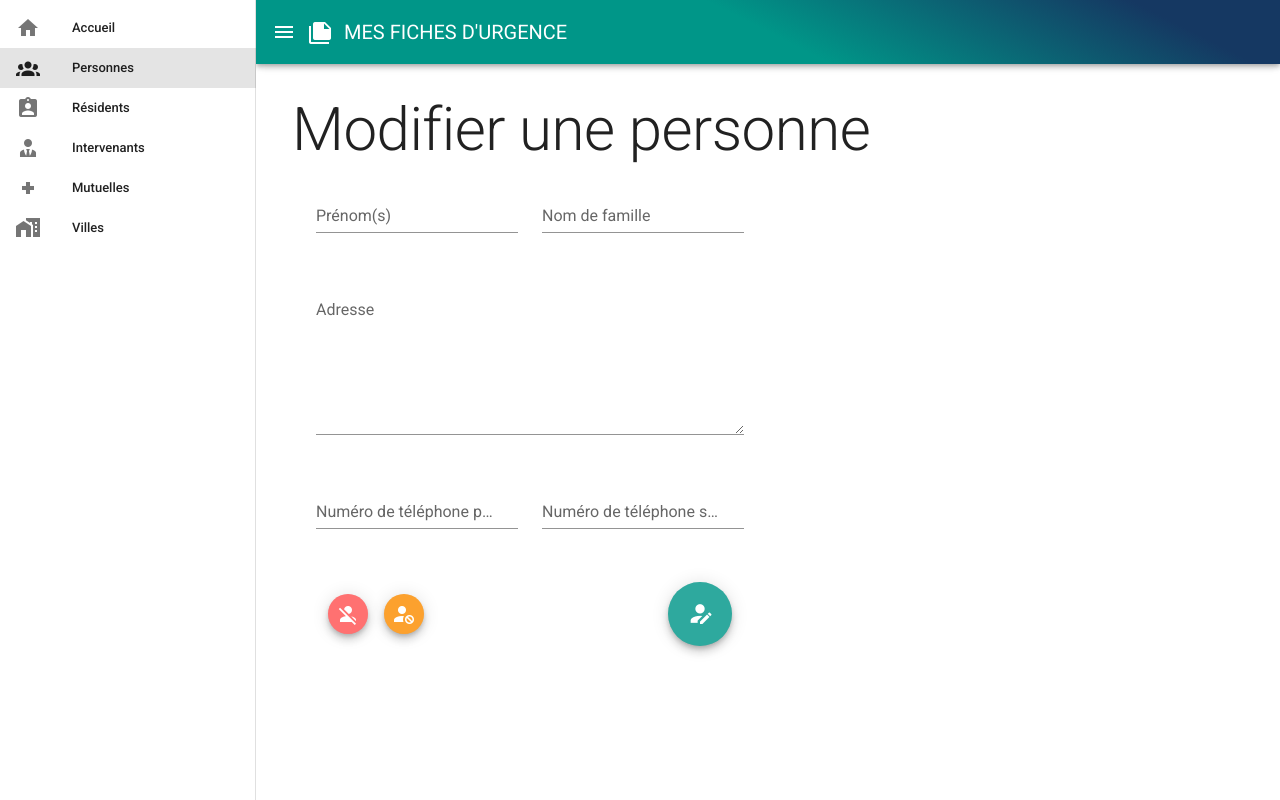
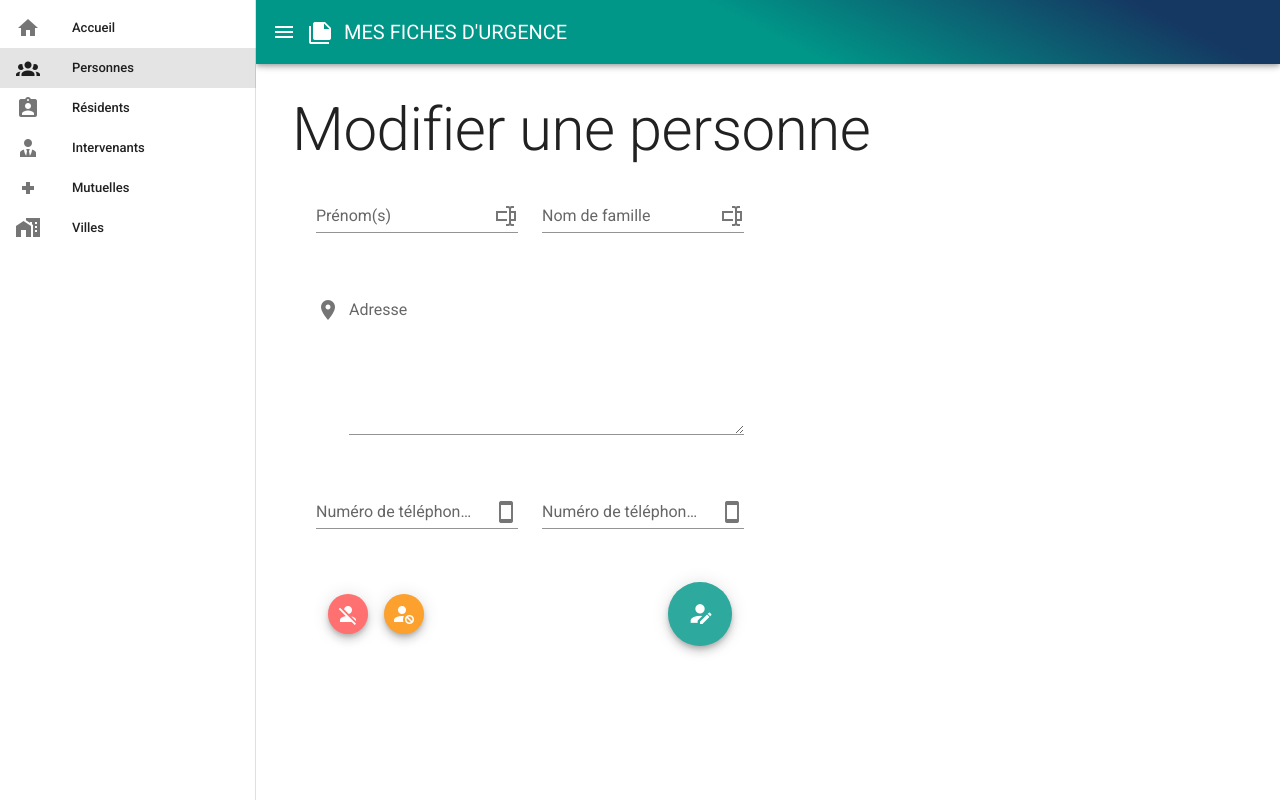
Before and after one commit to Ibi-A/fiches-urgence-frontend, a Vue app: page /persons/person-id in a window 1280 px wide. Built offline with nearby package versions, Linux system fonts and the light colour scheme.

Commit message:
added icons to input fields

```diff
--- a/src/components/CityEditionForm.vue
+++ b/src/components/CityEditionForm.vue
@@ -1,7 +1,7 @@
 <template>
   <v-form>
-    <v-text-field label="Nom" required></v-text-field>
-    <v-text-field label="Code postal" required></v-text-field>
+    <v-text-field append-icon="mdi-form-textbox" label="Nom" required></v-text-field>
+    <v-text-field append-icon="mdi-city" label="Code postal" required></v-text-field>
 
     <v-btn fab small class="mx-2" color="warning">
       <v-icon>mdi-cancel</v-icon>
--- a/src/components/ContributorEditionForm.vue
+++ b/src/components/ContributorEditionForm.vue
@@ -1,11 +1,11 @@
 <template>
   <v-form>
-    <v-text-field label="Prénom(s)" required></v-text-field>
-    <v-text-field label="Nom de famille" required></v-text-field>
-    <v-textarea label="Adresse" v-bind:value="personId"></v-textarea>
-    <v-text-field label="Numéro de téléphone principal"></v-text-field>
-    <v-text-field label="Numéro de téléphone secondaire"></v-text-field>
-    <v-text-field label="Rôle" required></v-text-field>
+    <v-text-field append-icon="mdi-form-textbox" label="Prénom(s)" required></v-text-field>
+    <v-text-field append-icon="mdi-form-textbox" label="Nom de famille" required></v-text-field>
+    <v-textarea append-icon="mdi-map-marker" label="Adresse" v-bind:value="personId"></v-textarea>
+    <v-text-field append-icon="mdi-cellphone" label="Numéro de téléphone principal"></v-text-field>
+    <v-text-field append-icon="mdi-cellphone" label="Numéro de téléphone secondaire"></v-text-field>
+    <v-text-field append-icon="mdi-card-account-details" label="Rôle" required></v-text-field>
 
     <v-btn fab small class="mx-2" color="warning">
       <v-icon>mdi-account-cancel</v-icon>
--- a/src/components/HealthMutualEditionForm.vue
+++ b/src/components/HealthMutualEditionForm.vue
@@ -1,9 +1,9 @@
 <template>
   <v-form>
-    <v-text-field label="Nom" required></v-text-field>
-    <v-textarea label="Adresse" v-bind:value="personId"></v-textarea>
-    <v-text-field label="Numéro de téléphone principal"></v-text-field>
-    <v-text-field label="Numéro de téléphone secondaire"></v-text-field>
+    <v-text-field append-icon="mdi-form-textbox" label="Nom" required></v-text-field>
+    <v-textarea append-icon="mdi-map-marker" label="Adresse" v-bind:value="personId"></v-textarea>
+    <v-text-field append-icon="mdi-cellphone" label="Numéro de téléphone principal"></v-text-field>
+    <v-text-field append-icon="mdi-cellphone" label="Numéro de téléphone secondaire"></v-text-field>
 
     <v-btn fab small class="mx-2" color="warning">
       <v-icon>mdi-cancel</v-icon>
--- a/src/components/PersonEditionForm.vue
+++ b/src/components/PersonEditionForm.vue
@@ -3,23 +3,23 @@
     <v-container>
       <v-row col="12">
         <v-col xs="12" class="md-4">
-          <v-text-field label="Prénom(s)" required></v-text-field>
+          <v-text-field append-icon="mdi-form-textbox" label="Prénom(s)" required></v-text-field>
         </v-col>
         <v-col xs="12" class="md-4">
-          <v-text-field label="Nom de famille" required></v-text-field>
+          <v-text-field append-icon="mdi-form-textbox" label="Nom de famille" required></v-text-field>
         </v-col>
       </v-row>
       <v-row>
         <v-col xs="12" class="md-4">
-          <v-textarea label="Adresse" v-bind:value="personId"></v-textarea>
+          <v-textarea prepend-icon="mdi-map-marker" label="Adresse" v-bind:value="personId"></v-textarea>
         </v-col>
       </v-row>
       <v-row>
         <v-col xs="12" class="md-4">
-          <v-text-field label="Numéro de téléphone principal"></v-text-field>
+          <v-text-field append-icon="mdi-cellphone" label="Numéro de téléphone principal"></v-text-field>
         </v-col>
         <v-col xs="12" class="md-4">
-          <v-text-field label="Numéro de téléphone secondaire"></v-text-field>
+          <v-text-field append-icon="mdi-cellphone" label="Numéro de téléphone secondaire"></v-text-field>
         </v-col>
       </v-row>
       <v-row justify="space-between" align="center" class="mx-1">
```
